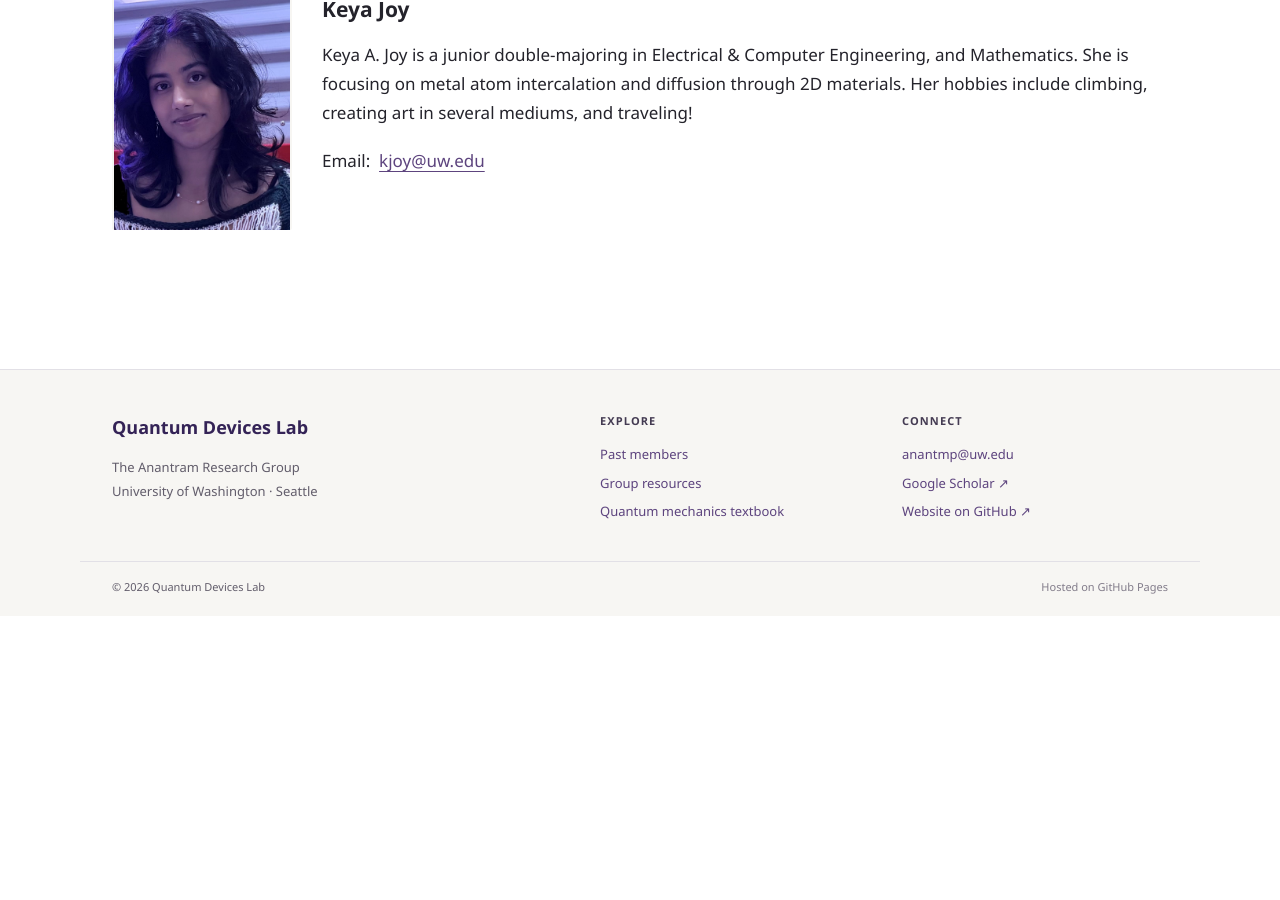
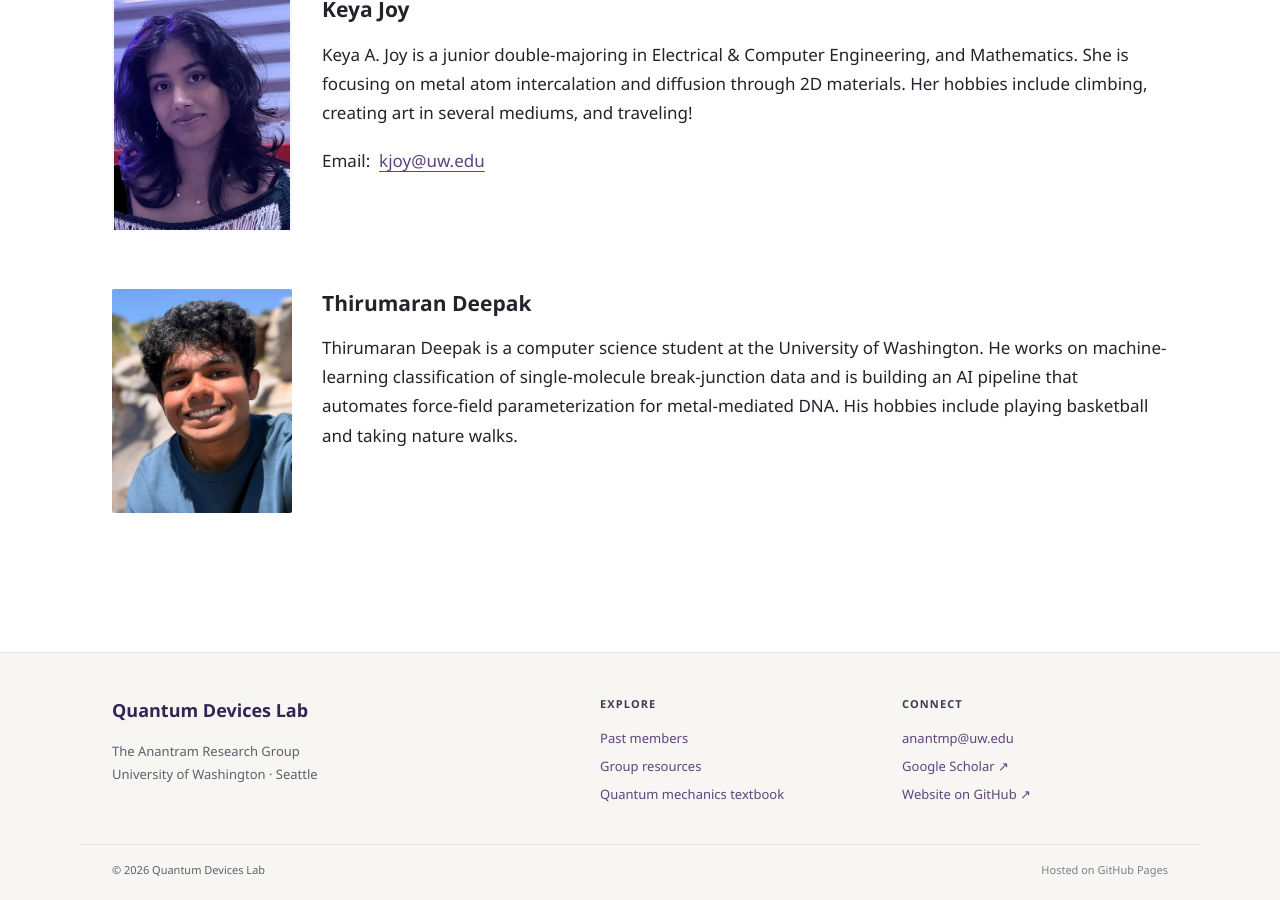
Before and after one commit to anantrammp/anantrammp.github.io, a Jekyll site: the page built from _pages/team.md, in a window 1280 px wide and 900 px high, scrolled down 4038 px. Built offline with Jekyll 4.4.1, drawn with Linux system fonts in a browser that asks for light colours; before the commit the page ends 4654 px from its top, so only the background shows below that.

Commit message:
Add Thirumaran Deepak to undergraduate students

```diff
--- a/_pages/team.md
+++ b/_pages/team.md
@@ -126,3 +126,13 @@ Keya A. Joy is a junior double-majoring in Electrical & Computer Engineering, an
 Email:  [kjoy@uw.edu](mailto:kjoy@uw.edu)
 
 </section>
+
+<section class="team-member" markdown="1">
+
+<figure class="portrait"><a href="/images/thirumaran-deepak.jpeg"><img src="/images/thirumaran-deepak.jpeg" alt="Thirumaran Deepak" width="1570" height="1962" loading="lazy" decoding="async"></a></figure>
+
+### Thirumaran Deepak
+
+Thirumaran Deepak is a computer science student at the University of Washington. He works on machine-learning classification of single-molecule break-junction data and is building an AI pipeline that automates force-field parameterization for metal-mediated DNA. His hobbies include playing basketball and taking nature walks.
+
+</section>
```
Also changed, not shown: images/thirumaran-deepak.jpeg (added).
